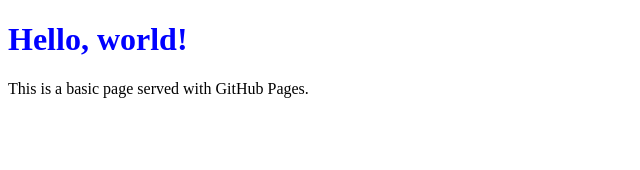
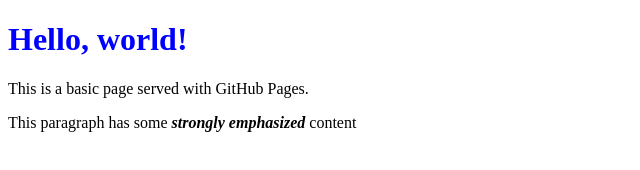
Before and after one commit to Kilf0/sandbox, a plain HTML site: page index.html in a window 1280 px wide. Shown: the whole page, without its empty margins (0-640 px from the left). Drawn offline with Linux system fonts and the light colour scheme.

Commit message:
Update index.html

```diff
--- a/index.html
+++ b/index.html
@@ -11,3 +11,6 @@
 	<p>This is a basic page served with GitHub Pages.</p>
 </body>
 </html>
+<p>This paragraph has some
+  <strong><em>strongly emphasized</em></strong>
+  content</p>
```
